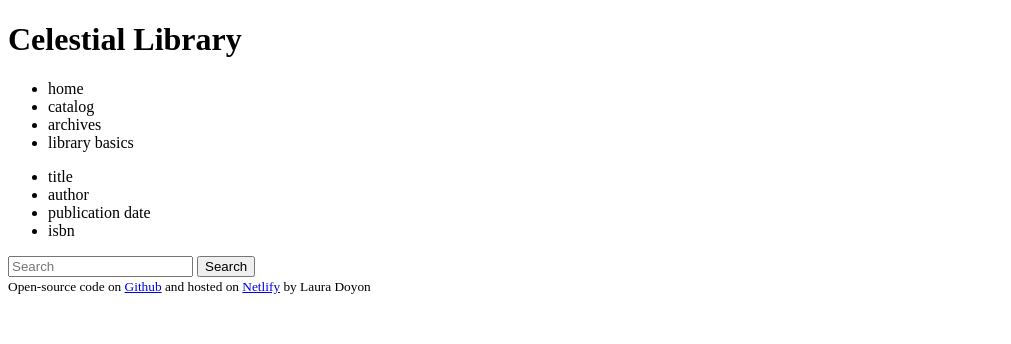
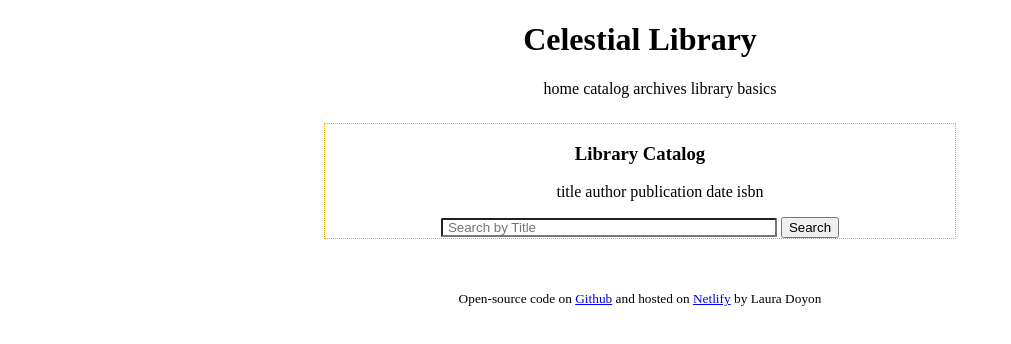
Before and after one commit to L-itslocked/Library-Page, a plain HTML site: page index.html in a window 1280 px wide. Shown: the whole page, without its empty margins (0-1011 px from the left). Drawn offline with Linux system fonts and the light colour scheme.

Commit message:
Update placeholder & add classes

```diff
--- a/index.html
+++ b/index.html
@@ -5,23 +5,27 @@
     <meta http-equiv="X-UA-Compatible" content="IE=edge" />
     <meta name="viewport" content="width=device-width, initial-scale=1.0" />
     <title>Celestial Library | Homepage</title>
+    <link rel="stylesheet" href="style/style.css" />
   </head>
   <body>
     <header>
       <h1>Celestial Library</h1>
       <nav>
+        <div class="flex-container">
           <ul>
             <li>home</li>
             <li>catalog</li>
             <li>archives</li>
             <li>library basics</li>
           </ul>
+        </div>
       </nav>
     </header>
     <main>
-      <div class="container">
+      <div class="container searchbar">
         <div class="row">
           <div class="col">
+            <h3>Library Catalog</h3>
             <ul>
               <li>title</li>
               <li>author</li>
@@ -33,7 +37,13 @@
         <div class="row">
           <div class="col">
             <form>
-              <input type="text" placeholder="Search" required minlength="2" />
+              <input
+                type="text"
+                placeholder="Search by Title"
+                required
+                minlength="2"
+                class="search-input"
+              />
               <input type="submit" value="Search" />
             </form>
           </div>
```
Lines whose indentation alone changed are shown as unchanged.
